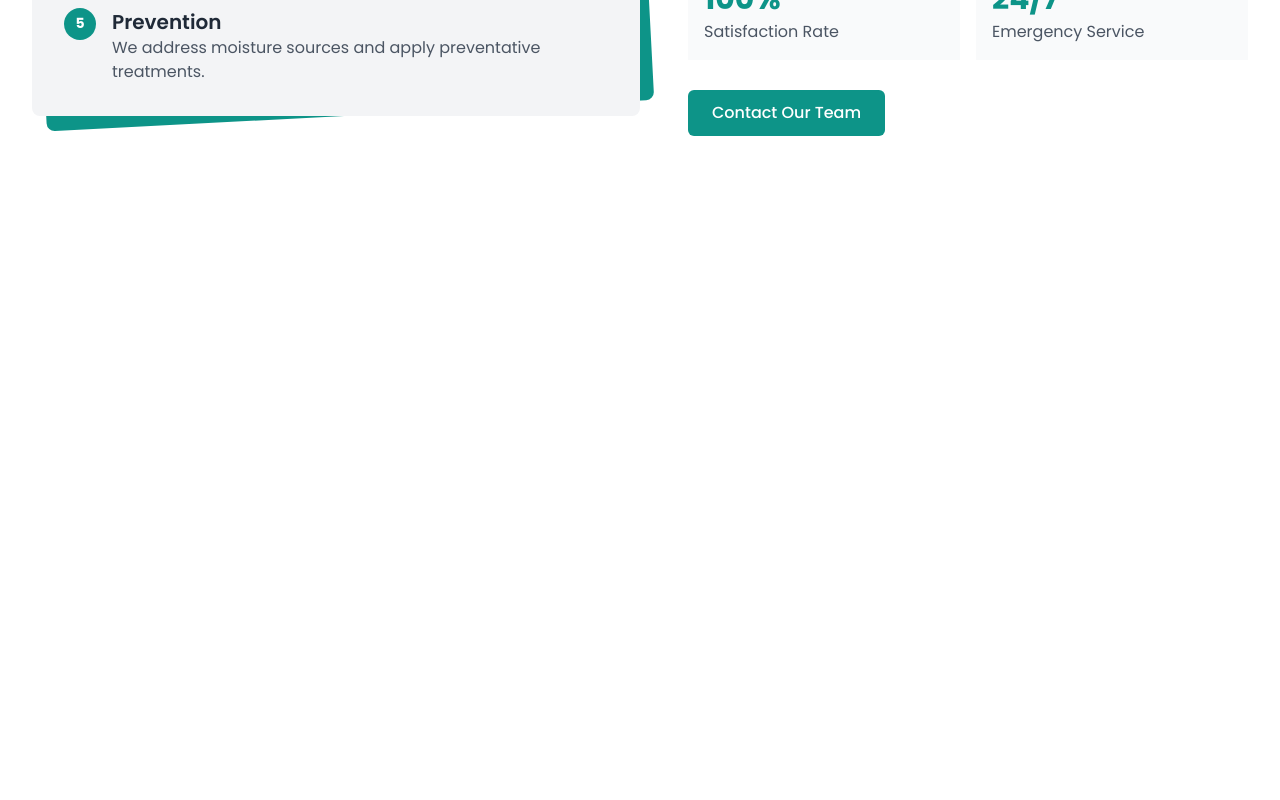
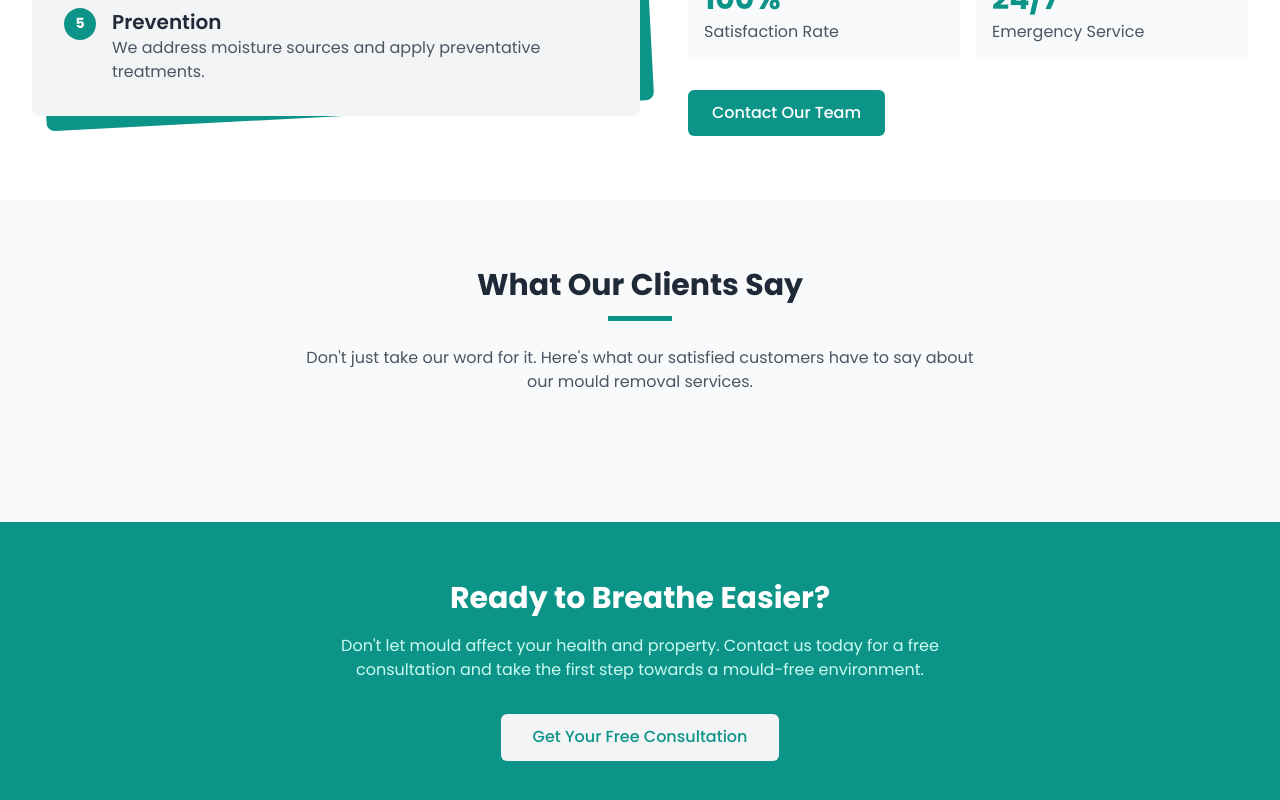
Before and after one commit to Littl3Goat/mould-remediation, an Angular app in the folder MouldRemediation/mouldremediation.client/: page / in a window 1280 px wide. Shown: the part 2764-3564 px from the top of the page. Before the commit the page ends 2964 px from the top, so only its background shows below. Built offline with nearby package versions, Linux system fonts and the light colour scheme.

Commit message:
FInished Ready to Breath Air.

```diff
--- a/MouldRemediation/mouldremediation.client/src/app/app.component.html
+++ b/MouldRemediation/mouldremediation.client/src/app/app.component.html
@@ -4,3 +4,4 @@
 <app-our-services></app-our-services>
 <app-about-us></app-about-us>
 <app-our-clients></app-our-clients>
+<app-ready></app-ready>
--- a/MouldRemediation/mouldremediation.client/src/app/app.module.ts
+++ b/MouldRemediation/mouldremediation.client/src/app/app.module.ts
@@ -13,6 +13,7 @@ import { WhyChooseUsComponent } from './components/why-choose-us/why-choose-us.c
 import { OurServicesComponent } from './components/our-services/our-services.component';
 import { AboutUsComponent } from './components/about-us/about-us.component';
 import { OurClientsComponent } from './components/our-clients/our-clients.component';
+import { ReadyComponent } from './components/ready/ready.component';
 
 @NgModule({
   declarations: [AppComponent],
@@ -25,6 +26,7 @@ import { OurClientsComponent } from './components/our-clients/our-clients.compon
     OurServicesComponent,
     AboutUsComponent,
     OurClientsComponent,
+    ReadyComponent,
   ],
   providers: [provideHttpClient(withInterceptorsFromDi())],
   bootstrap: [AppComponent],
--- a/MouldRemediation/mouldremediation.client/src/app/components/our-clients/our-clients.component.html
+++ b/MouldRemediation/mouldremediation.client/src/app/components/our-clients/our-clients.component.html
@@ -0,0 +1,12 @@
+<div class="our-clients-comp">
+  <div class="container container--1">
+    <div class="our-clients-comp__text-box">
+      <h2 class="heading heading--2">What Our Clients Say</h2>
+      <p class="paragraph paragraph--2">
+        Don't just take our word for it. Here's what our satisfied customers
+        have to say about our mould removal services.
+      </p>
+    </div>
+    <div class="put-the-reviews-here"></div>
+  </div>
+</div>
--- /dev/null
+++ b/MouldRemediation/mouldremediation.client/src/app/components/ready/ready.component.html
@@ -0,0 +1,13 @@
+<div class="ready-comp">
+  <div class="container container--1">
+    <div class="ready-comp__box">
+      <div class="paragraph paragraph--3 ready-comp__box__description">
+        <h2 class="heading heading--5">Ready to Breathe Easier?</h2>
+        Don't let mould affect your health and property. Contact us today for a
+        free consultation and take the first step towards a mould-free
+        environment.
+      </div>
+      <a href="a" class="btn btn--3">Get Your Free Consultation</a>
+    </div>
+  </div>
+</div>
--- /dev/null
+++ b/MouldRemediation/mouldremediation.client/src/app/components/ready/ready.component.ts
@@ -0,0 +1,12 @@
+import { Component, OnInit } from '@angular/core';
+
+@Component({
+  selector: 'app-ready',
+  templateUrl: 'ready.component.html',
+  standalone: true,
+})
+export class ReadyComponent implements OnInit {
+  constructor() {}
+
+  ngOnInit() {}
+}
--- a/MouldRemediation/mouldremediation.client/src/styles/2-layouts/_buttons.scss
+++ b/MouldRemediation/mouldremediation.client/src/styles/2-layouts/_buttons.scss
@@ -36,6 +36,18 @@
     font-size: 1.4rem;
   }
 
+  &--3 {
+    background-color: $white--2;
+    color: $green--1;
+    font-weight: 500;
+    padding: 1.2rem 3.2rem;
+    margin: auto;
+    text-align: center;
+    &:hover {
+      scale: 1.05;
+    }
+  }
+
   &:not(:last-child) {
     margin-right: 1.4rem;
   }
--- a/MouldRemediation/mouldremediation.client/src/styles/2-layouts/_headings.scss
+++ b/MouldRemediation/mouldremediation.client/src/styles/2-layouts/_headings.scss
@@ -40,4 +40,11 @@
     font-size: 2.4rem;
     font-weight: 700;
   }
+
+  &--5 {
+    color: $white--1;
+    font-size: 3rem;
+    font-weight: 700;
+    margin-bottom: 2.4rem;
+  }
 }
--- a/MouldRemediation/mouldremediation.client/src/styles/2-layouts/_paragraphs.scss
+++ b/MouldRemediation/mouldremediation.client/src/styles/2-layouts/_paragraphs.scss
@@ -15,4 +15,11 @@
   &:not(:last-child) {
     margin-bottom: 2rem;
   }
+
+  &--3 {
+    color: rgb(204, 251, 241);
+    font-weight: 400;
+    font-size: 1.6rem;
+    line-height: 2.4rem;
+  }
 }
--- a/MouldRemediation/mouldremediation.client/src/styles/3-components/_our-clients.scss
+++ b/MouldRemediation/mouldremediation.client/src/styles/3-components/_our-clients.scss
@@ -0,0 +1,9 @@
+.our-clients-comp {
+  background-color: $white--3;
+  padding: 6.4rem 0;
+  &__text-box {
+    text-align: center;
+    margin: auto auto 6.4rem auto;
+    padding: 0 22%;
+  }
+}
--- /dev/null
+++ b/MouldRemediation/mouldremediation.client/src/styles/3-components/_ready.scss
@@ -0,0 +1,13 @@
+.ready-comp {
+  background-color: $green--1;
+  padding: 6.4rem 0;
+
+  &__box {
+    text-align: center;
+    padding: 0 22%;
+
+    .paragraph--3 {
+      margin-bottom: 3.2rem;
+    }
+  }
+}
--- a/MouldRemediation/mouldremediation.client/src/styles/main.scss
+++ b/MouldRemediation/mouldremediation.client/src/styles/main.scss
@@ -12,3 +12,4 @@
 @import "./3-components/image-compare";
 @import "./3-components/about-us";
 @import "./3-components/our-clients";
+@import "./3-components/ready";
```
